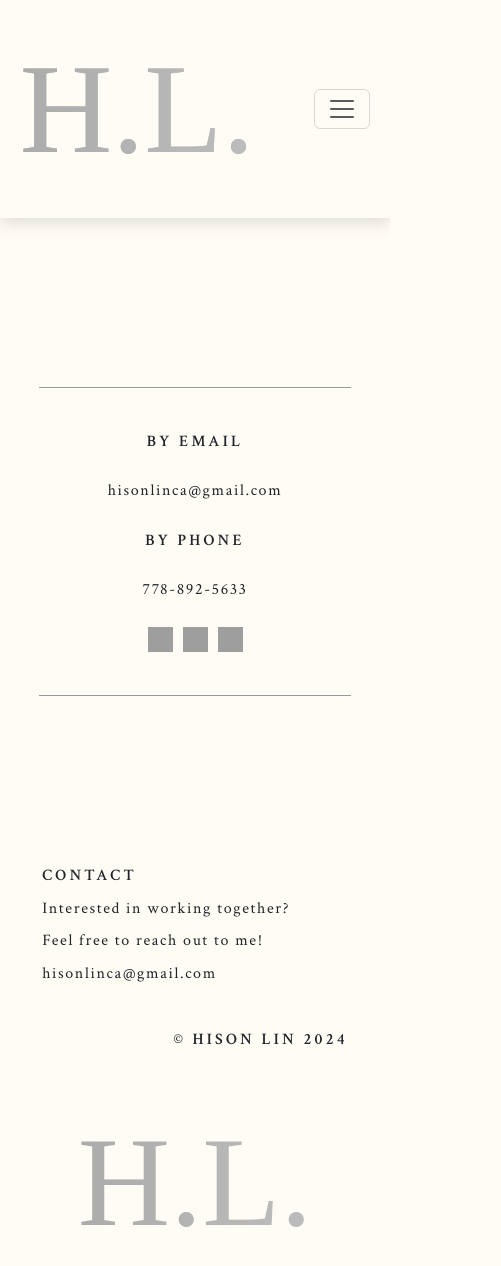
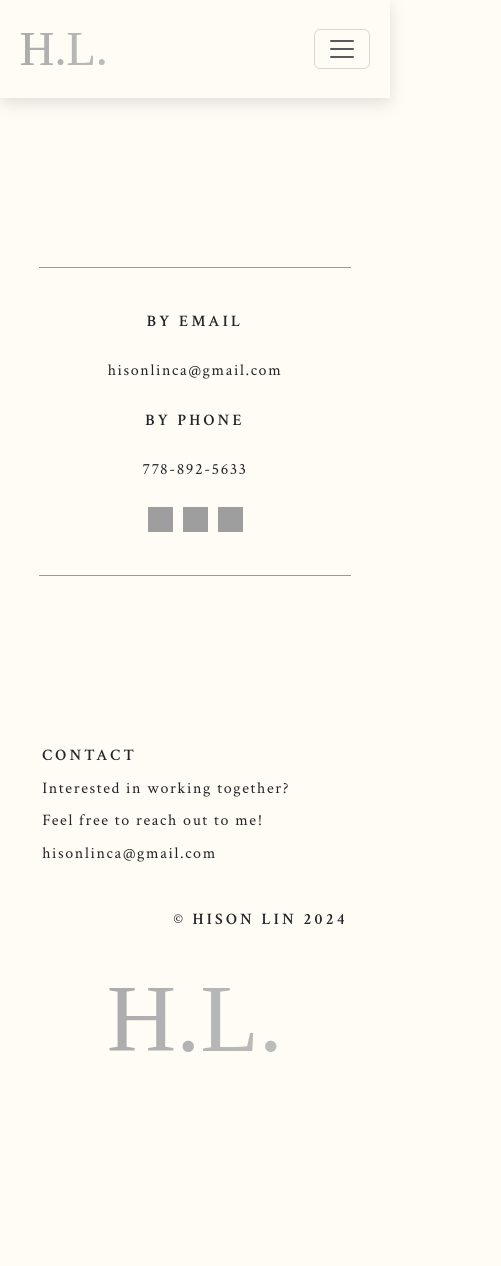
Before and after one commit to hisonlin/portfolio, a React (Vite) app: page /portfolio/contact in a window 390 px wide. Shown: the top 1266 px of the page, 501 px wide, since content can reach past the window. After the commit the page ends 1206 px from the top, so only its background shows below. Built offline with nearby package versions, Linux system fonts and the light colour scheme; grey boxes are pictures that could not be loaded; a web font is replaced by a local one.

Commit message:
update logo

```diff
--- a/src/Component/HeaderLogo/HeaderLogo.scss
+++ b/src/Component/HeaderLogo/HeaderLogo.scss
@@ -24,9 +24,3 @@
       background-position: 100% 50%;
     }
   }
-
-  @media screen and (max-width: 500px){
-    .gradient-text {
-        font-size: 8rem;
-    }
-  }
--- a/src/pages/ContactPage/ContactPage.css
+++ b/src/pages/ContactPage/ContactPage.css
@@ -57,5 +57,9 @@
         margin-top: 5vh;
         justify-self: flex-end;
     }
+    .logo{
+        transform: scale(2);
+    }
+
 
 }
```
